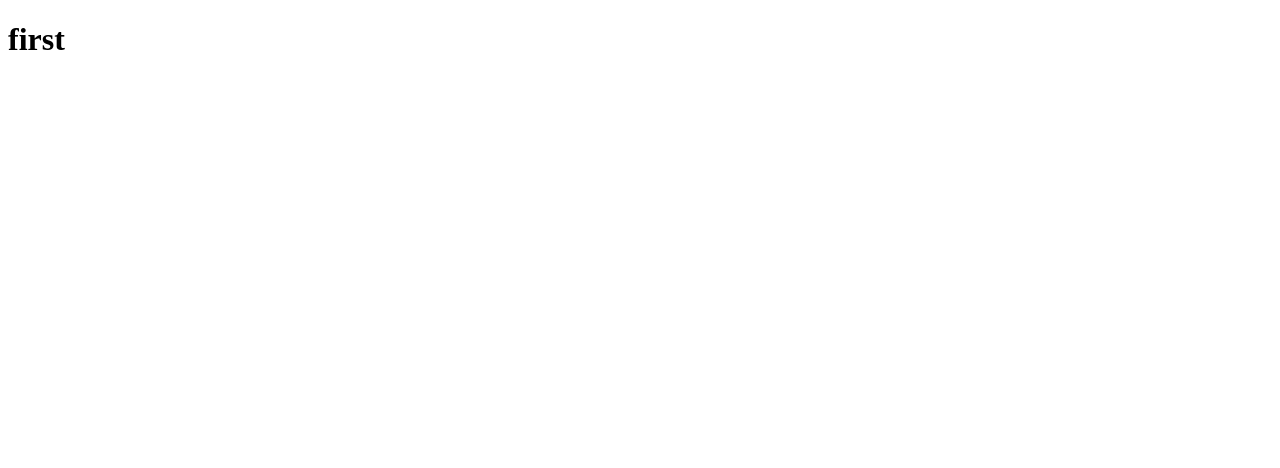
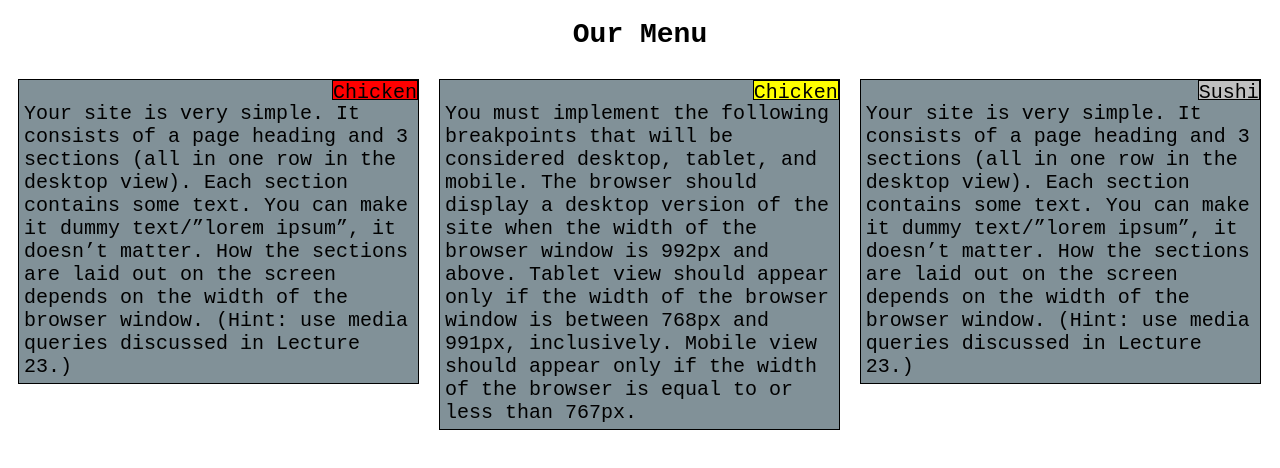
Before and after one commit to shaoyihe/html-css-javascript-for-web-developers, a plain HTML site: page module2-solution/index.html in a window 1280 px wide. Drawn offline with Linux system fonts and the light colour scheme.

Commit message:
module2 solution

```diff
--- /dev/null
+++ b/module2-solution/css/style.css
@@ -0,0 +1,68 @@
+* {
+    box-sizing: border-box;
+    font-family: "Courier New", Courier, monospace;
+}
+
+.head {
+    text-align: center;
+    font-size: 175%;
+}
+
+div {
+    margin: 0px;
+}
+
+.content {
+    margin: 10px;
+    background-color: #819198;
+    position: relative;
+    border: 1px solid black;
+    padding: 22px 5px 5px;
+    font-size: 125%;
+}
+
+.col-md-6, .col-md-12, .col-lg-4 {
+    float: left;
+}
+
+@media (max-width: 767px) {
+    .col-xs-12 {
+        width: 100%;
+    }
+}
+
+@media (min-width: 768px) and (max-width: 991px) {
+    .col-md-6 {
+        width: 50%;
+    }
+
+    .col-md-12 {
+        width: 100%;
+    }
+}
+
+@media (min-width: 992px) {
+    .col-lg-4 {
+        width: 33.3%;
+    }
+}
+
+.title {
+    position: absolute;
+    height: 20px;
+    top: 0px;
+    right: 0px;
+    border: 1px solid black;
+}
+
+.red {
+    background-color: red;
+}
+
+.yellow {
+    background-color: yellow;
+}
+
+.silver {
+    background-color: silver;
+}
--- a/module2-solution/index.html
+++ b/module2-solution/index.html
@@ -2,9 +2,67 @@
 <html lang="en">
 <head>
     <meta charset="UTF-8">
-    <title>test</title>
+    <meta name="viewport" content="width=device-width, initial-scale=1">
+    <title>Module2 Solution</title>
+    <link rel="stylesheet" href="css/style.css">
 </head>
 <body>
-    <h1>first</h1>
+<h1 class="head">Our Menu</h1>
+
+<div class="row">
+    <section class="col-lg-4 col-md-6 col-xs-12">
+        <div class="content">
+            <div class="title red">
+                Chicken
+            </div>
+            <div>
+                Your site is very simple. It consists of a page heading and 3 sections
+                (all in one row in the
+                desktop view).
+                Each section contains some text. You can make it dummy text/”lorem ipsum”, it doesn’t matter. How the
+                sections
+                are
+                laid out on the screen depends on the width of the browser window. (Hint: use media queries discussed in
+                Lecture
+                23.)
+            </div>
+        </div>
+    </section>
+    <section class="col-lg-4 col-md-6 col-xs-12">
+        <div class="content">
+            <div class="title yellow">
+                Chicken
+            </div>
+            <div>You must implement the following breakpoints that will be considered
+                desktop, tablet, and
+                mobile. The browser
+                should display a desktop version of the site when the width of the browser window is 992px and above.
+                Tablet
+                view
+                should appear only if the width of the browser window is between 768px and 991px, inclusively. Mobile
+                view
+                should
+                appear only if the width of the browser is equal to or less than 767px.
+            </div>
+        </div>
+    </section>
+    <section class="col-lg-4 col-md-12 col-xs-12">
+        <div class="content">
+            <div class="title silver">
+                Sushi
+            </div>
+            <div> Your site is very simple. It consists of a page heading and 3 sections
+                (all in one row in the
+                desktop view).
+                Each section contains some text. You can make it dummy text/”lorem ipsum”, it doesn’t matter. How the
+                sections
+                are
+                laid out on the screen depends on the width of the browser window. (Hint: use media queries discussed in
+                Lecture
+                23.)
+            </div>
+        </div>
+    </section>
+</div>
 </body>
 </html>
```
